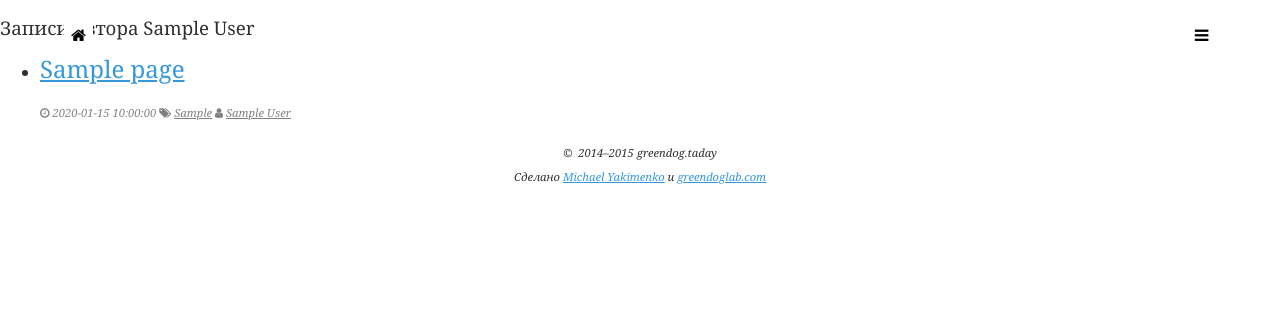
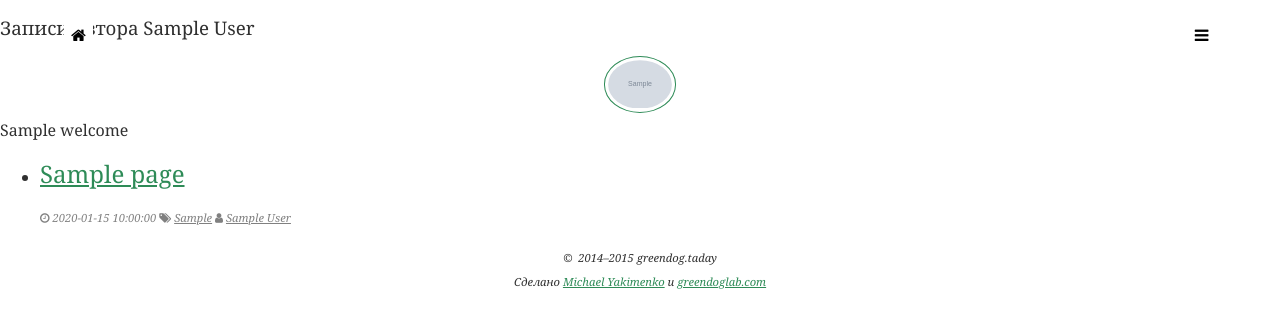
Before and after one commit to greendoglab/greendog.today, a Flask app: template src/templates/author.html in a window 1280 px wide. Shown: the top 328 px of the page. Run offline with Flask 2, Linux system fonts and the light colour scheme; the template is opened without the code that fills it: most values are stand-ins (such as "Sample title", 1, 10 or a date in 2020); grey boxes marked "Sample" are stand-in pictures; style sheets or scripts are compiled from the project's sources; some libraries are stand-ins or nearby versions.

Commit message:
Authors info update. Change link colors.

```diff
--- a/src/app.py
+++ b/src/app.py
@@ -1,6 +1,8 @@
 #!/usr/bin/env python
 # -*- coding: utf-8 -*-
 import sys
+import os
+import json
 
 from flask import Flask, render_template, url_for, request
 from flask_flatpages import FlatPages
@@ -65,6 +67,11 @@ def get_authored(posts_list, author):
     authored = sorted_posts(authored)
     return authored
 
+def get_author_info(author):
+    json_file = open(os.path.join(os.path.dirname(__file__), "content", "authors.json"), "r")
+    authors = json.load(json_file)
+    return next((item for item in authors if item['name'] == author), None)
+
 # get posts
 def get_posts():
     blog = [p for p in pages if p.path.startswith(POSTS_DIR)]
@@ -91,7 +98,8 @@ def tag(tag):
 @app.route('/author/<string:author>/')
 def author(author):
     posts = get_posts()
-    return render_template('author.html', pages = get_authored(posts, author), author = author)
+    author_info = get_author_info(author)
+    return render_template('author.html', pages = get_authored(posts, author), author = author, author_info = author_info)
 
 @app.route('/rss/')
 def feed():
--- a/src/assets/sass/base.scss
+++ b/src/assets/sass/base.scss
@@ -1,5 +1,5 @@
 $text-color: #303030;
-$link-color: #3498db;
+$link-color: seagreen;
 
 body {
     font-size: rem(18);
--- /dev/null
+++ b/src/assets/sass/blocks/author.scss
@@ -0,0 +1,38 @@
+.author {
+    .photo {
+        margin-top: 1em;
+        img {
+            margin: auto;
+            border-radius: 100%;
+            width: 4rem;
+            padding: .2em;
+            border: 1px solid seagreen;
+        } // img
+    } // photo
+    .info {
+        ul.links {
+            @include clear-list-inline;
+            margin-top: 0.5em;
+            font-size: .7em;
+            font-style: italic;
+            color: #808080;
+            a {
+                color: inherit;
+            } // a
+        } // ul.links
+        .icon {
+            &.twitter {
+                @include inline-middle;
+                font: normal normal normal 14px/1 FontAwesome;
+                font-size: inherit;
+                text-rendering: auto;
+                -webkit-font-smoothing: antialiased;
+                -moz-osx-font-smoothing: grayscale;
+                transform: translate(0, 0);
+                &:before {
+                    content: '\f099';
+                } // before
+            } // twitter
+        } // icon
+    } // info
+} // author
--- a/src/assets/sass/blocks/header.scss
+++ b/src/assets/sass/blocks/header.scss
@@ -26,7 +26,7 @@
         content: '\f0c9';
     } // &:after
     &.active {
-        background: #2980b9;
+        background: $link-color;
         &:after {
             color: #fff;
         } // &:after
--- a/src/assets/sass/blocks/menu.scss
+++ b/src/assets/sass/blocks/menu.scss
@@ -31,7 +31,7 @@
             } // li
             a {
                 display: block;
-                color: #3498db;
+                color: $link-color;
                 text-decoration: none;
                 font-size: 1.5em;
                 padding: .4em .6em;
--- a/src/assets/sass/style.scss
+++ b/src/assets/sass/style.scss
@@ -10,7 +10,7 @@
 @import "blocks/header.scss";
 @import "blocks/footer.scss";
 @import "blocks/menu.scss";
-// @import "blocks/posts.scss";
+@import "blocks/author.scss";
 @import "blocks/posts-list.scss";
 @import "blocks/post.scss";
 @import "blocks/pagination.scss";
--- a/src/templates/author.html
+++ b/src/templates/author.html
@@ -9,7 +9,32 @@
 {% block content %}
 <!-- posts_list -->
 <section class="posts-list">
-    <h3>Записи автора {{ author }}</h3>
+    <div class="author">
+        <h3>Записи автора {{ author }}</h3>
+        {% if author_info.photo %}
+        <div class="photo">
+            <img src="{{ author_info.photo }}" alt="{{ author_info.name }}">
+        </div>
+        {% endif %}
+        <div class="info">
+            {% if author_info.links %}
+                <ul class="links">
+                    {% for link in author_info.links %}
+                        {% if link.icon %}
+                            <a href="{{ link.url }}"><span class="icon {{ link.icon }}"></span></a>{% if loop.last %}{% else %}, {% endif %}
+                        {% else %}
+                            <a href="{{ link.url }}">{{ link.name }}</a>{% if loop.last %}{% else %}, {% endif %}
+                        {% endif %}
+                    {% endfor %}
+                </ul>
+            {% endif %}
+            {% if author_info.welcome %}
+            <article>
+                {{ author_info.welcome }}
+            </article>
+            {% endif %}
+        </div>
+    </div>
     <ul>
         {% for page in pages %}
         <li>
```
Also changed, not shown: src/content/authors.json (+9 -2 lines).
